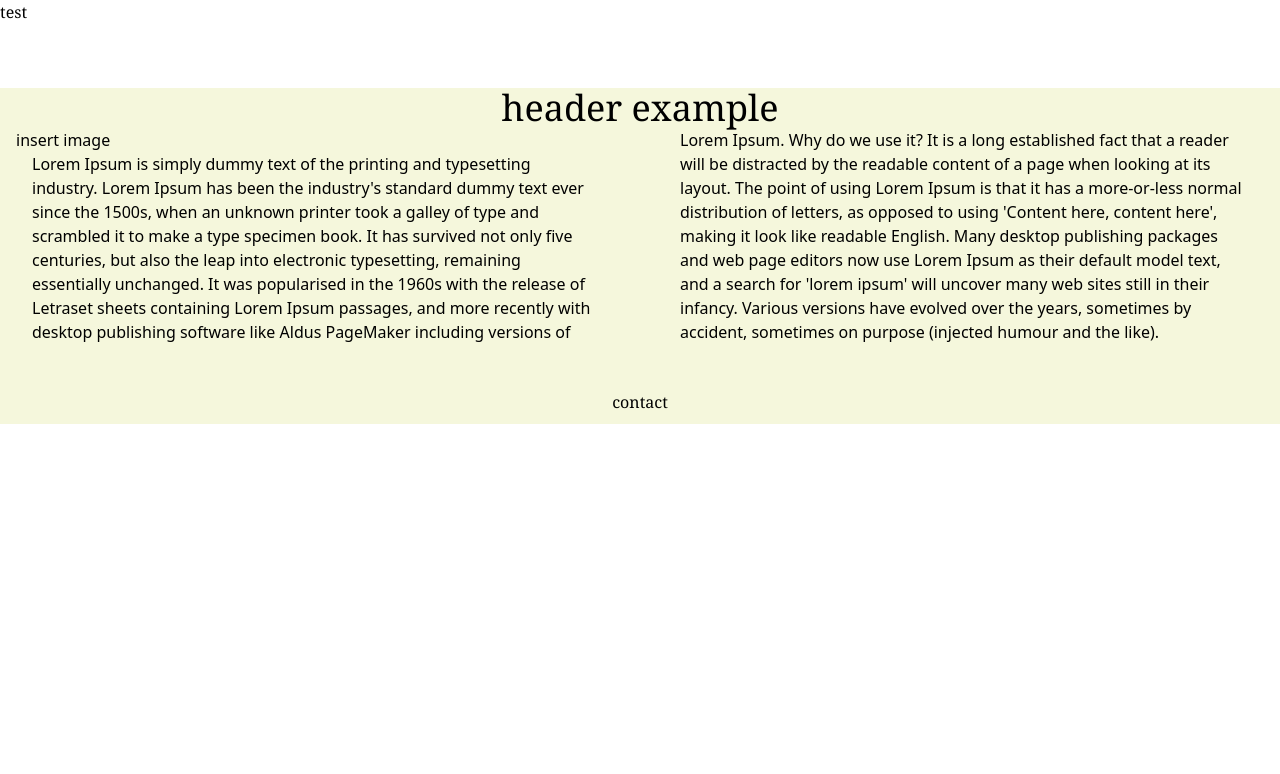
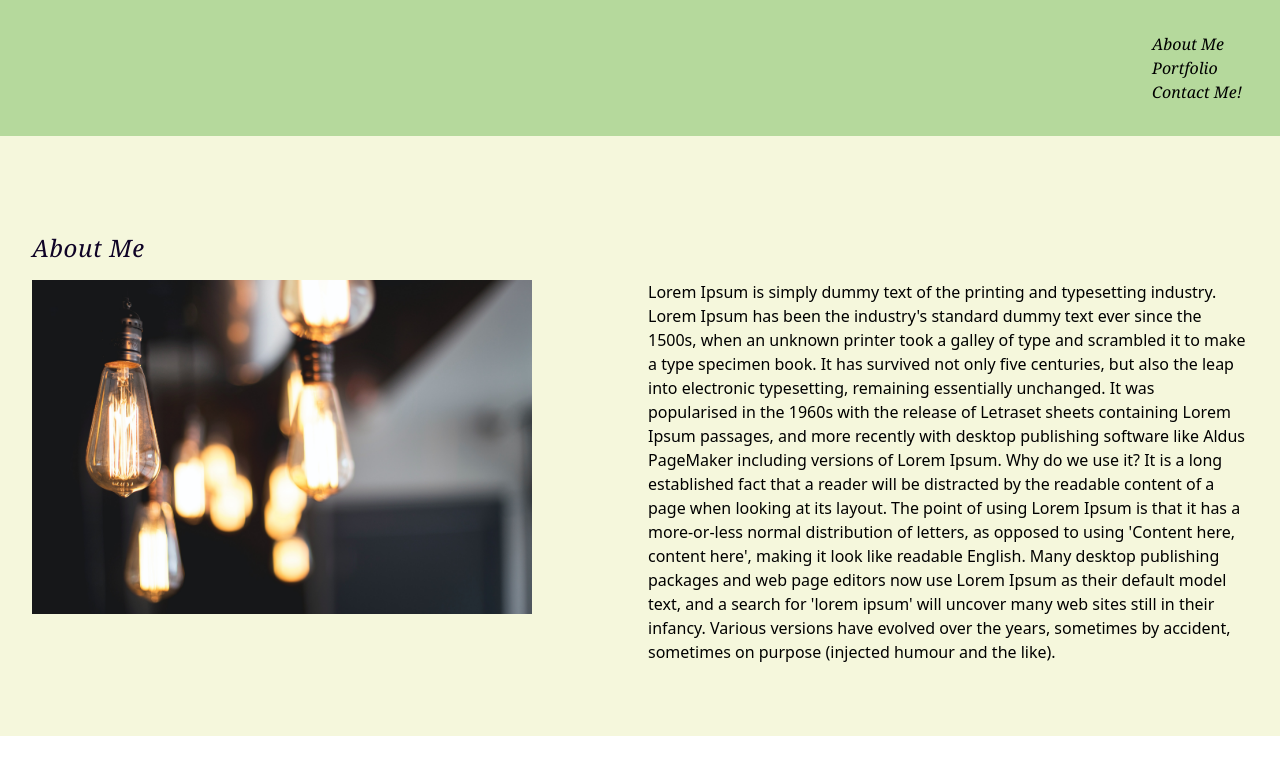
Before and after one commit to samkarp700/react-portfolio, a React (Create React App) app: page / in a window 1280 px wide. Shown: the top 774 px of the page. Built offline with nearby package versions, Linux system fonts and the light colour scheme.

Commit message:
about me page designed

```diff
--- a/src/App.js
+++ b/src/App.js
@@ -3,17 +3,16 @@ import Navigation from './components/Navigation';
 import Contact from './components/Contact';
 import About from './components/About';
 import Projects from './components/Projects';
-// import About from './components/About';
+
 //import header - with nav
 //import footer - links
-//import projects/portfolio
-//import contactform
+
 
 function App() {
   const [page, setPage] = useState(<About/>);
 
   return (
-    <div>
+    <div class="bg-light">
     <Navigation
     setPage = {setPage}
     Contact = {Contact}
@@ -24,11 +23,9 @@ function App() {
   <div class="bg-light">
   <div className="flex flex-col items-center mt-16">
   <h1 className="text-4xl text-center">
-  header example
   </h1>
   {page}
   <button className="bg-black text-white p-2.5 w-fit mt-9 ">
-  contact
   </button>
   </div>
   </div>
--- a/src/components/About/index.js
+++ b/src/components/About/index.js
@@ -1,16 +1,15 @@
 import React from 'react';
+import aboutImage from "../../assets/lights.jpg";
 
 
 function About() {
     return (
         <section>
-        <div class = "columns-2">
-        <div class="container mx-auto px-4">
-            <div class="col-span-2 ...">
-                insert image
-            </div>
-            <div class="container mx-auto px-4">
-                <p id = "about">
+        <div class = "p-4">
+        <h1 class="p-4 text-2xl italic tracking-wide text-dark" id="about">About Me</h1>
+            <div class="grid grid-cols-2 gap-4 px-4">
+                <img class="w-5/6" src={aboutImage} alt="lights"></img>
+                <p>
             Lorem Ipsum is simply dummy text of the printing and typesetting industry. Lorem Ipsum has been the industry's standard dummy text ever since the 1500s,
             when an unknown printer took a galley of type and scrambled it to make a type specimen book. It has survived not only five centuries, but also the leap into electronic typesetting, remaining essentially unchanged. It was popularised in the 1960s with the release of Letraset sheets containing Lorem Ipsum passages, and more recently with desktop publishing software like Aldus PageMaker including versions of Lorem Ipsum.
             Why do we use it? It is a long established fact that a reader will be distracted by the readable content of a page when looking at its layout. The point of using Lorem Ipsum is that it has a more-or-less normal distribution of letters, as opposed to using 'Content here, content here', making it look like readable English.
@@ -18,7 +17,7 @@ function About() {
             </p>
             </div>
             </div>
-        </div>
+
 
         </section>
     )
--- a/src/components/Navigation/index.js
+++ b/src/components/Navigation/index.js
@@ -2,8 +2,18 @@ import React from 'react';
 
 function Navigation({setPage, Contact, About, Projects}) {
     return (
-        <div>
-            <button onClick={() => setPage(<Projects/>)}> test </button>
+        <div className="flex flex-row bg-green grid justify-items-end">
+            <ul className="flex-row p-8 ">
+                <li className="flex-1 w-24 hover:w-full italic hover:font-bold">
+                    <a href="#about" onClick={() => setPage(<About/>)}>About Me </a>
+                </li>
+                <li className="flex-1 w-24 hover:w-full italic hover:font-bold">
+                    <span a href="#projects" onClick={() => setPage(<Projects/>)}>Portfolio </span>
+                </li>
+                <li className="flex-1 w-24 hover:w-full italic hover:font-bold">
+                    <span a href="#contact" onClick={() => setPage(<Contact/>)}>Contact Me! </span>
+                </li>
+            </ul>
         </div>
     )
 }
```
Also changed, not shown: src/assets/lights.jpg (added), src/components/Header/index.js (deleted).
